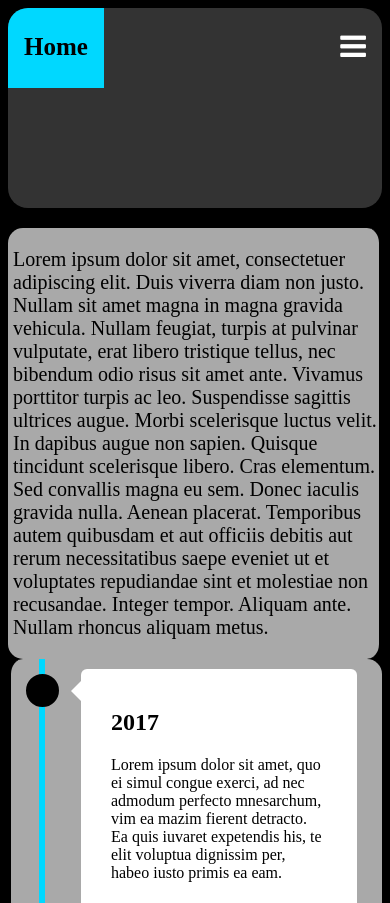
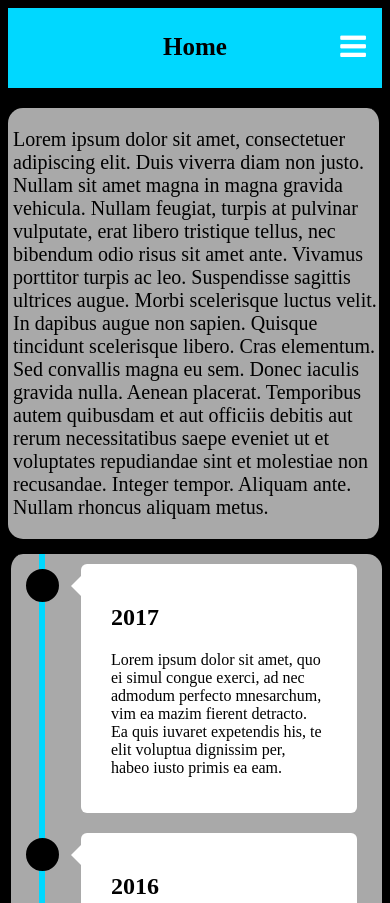
Before and after one commit to BAGRICEK/skola, a plain HTML site: page index.html in a window 390 px wide. Shown: the top 903 px of the page. Drawn offline with Linux system fonts and the light colour scheme.

Commit message:
Update index.html

```diff
--- a/index.html
+++ b/index.html
@@ -77,7 +77,49 @@ border-radius: 15px;
 .navbar a { font-size: 20px; }
 .navbar a.icon {font-size: 30px;}
 .navbar a {font-size: 20px;}
-.navbar {height: 200px;}
+#flexlevo{margin-bottom: 15px;}
+#flexpravo{margin-bottom: -5px;}
+}
+
+
+@media (max-width:  700px){
+
+
+
+
+  .navbar{
+    overflow: visible;
+    color: #333;
+    height: auto;
+  }
+  .navbar a {
+  float: none;
+  color: white;
+  display: block;
+  padding: 14px 16px;
+  text-decoration: none;
+  font-size: 17px;
+}
+
+.navbar a.icon {
+  float: right;
+  background: none;
+  display: block;
+  position: absolute;
+  right: 0;
+  top: 0;
+  height: 80px;
+}
+
+.navbar a:hover {
+  background-color: grey;
+  color: #00D8FF;
+}
+
+.active {
+  background-color: #00D8FF;
+  color: black;
+}
 }
 
 
```
